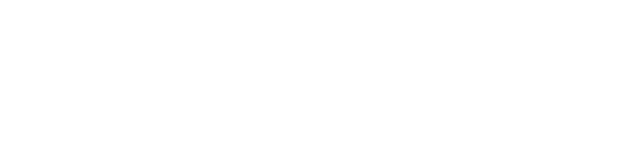
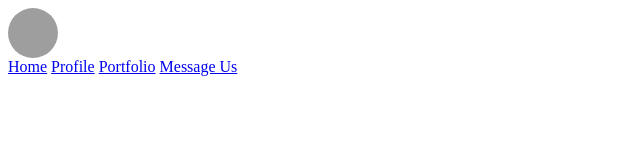
Before and after one commit to revou-fundamental-course/07-apr-25-ingenioust91, a plain HTML site: page index.html in a window 1280 px wide. Shown: the whole page, without its empty margins (0-640 px from the left). Drawn offline with Linux system fonts and the light colour scheme; grey boxes are pictures that could not be loaded.

Commit message:
add logo

```diff
--- a/css/style.css
+++ b/css/style.css
@@ -0,0 +1,6 @@
+.logo {width: 50px;
+    height: 50px;
+    background-image: url(https://fastly.picsum.photos/id/91/3504/2336.jpg?hmac=tK6z7RReLgUlCuf4flDKeg57o6CUAbgklgLsGL0UowU);
+    background-size: cover;
+    border-radius:
+  50%;}
--- a/index.html
+++ b/index.html
@@ -9,5 +9,28 @@
     </head>
 
     <body>
+        <header>
+            <div class="logo"></div>
 
+            <nav>
+                <a href="home-section">Home</a>
+                <a href="profile-section">Profile</a>
+                <a href="portfolio-section">Portfolio</a>
+                <a href="message-section">Message Us</a>
+            </nav>
+        </header>
+
+        <main>
+            <section id="home-section"></section>
+
+            <section id="profile-section"></section>
+
+            <section id="portfolio-section"></section>
+
+            <section id="message-section"></section>
+        </main>
+
+        <footer>
+
+        </footer>
     </body>
```
